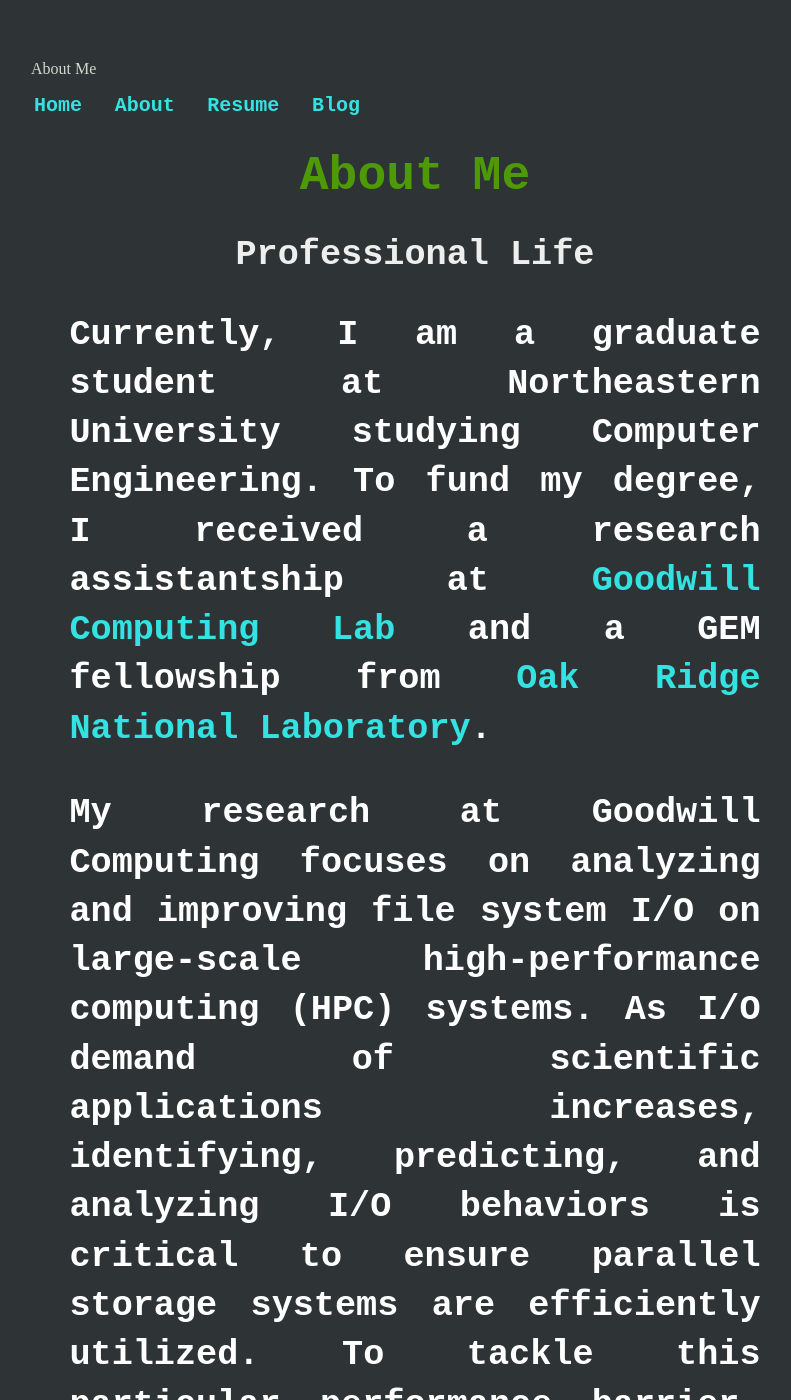
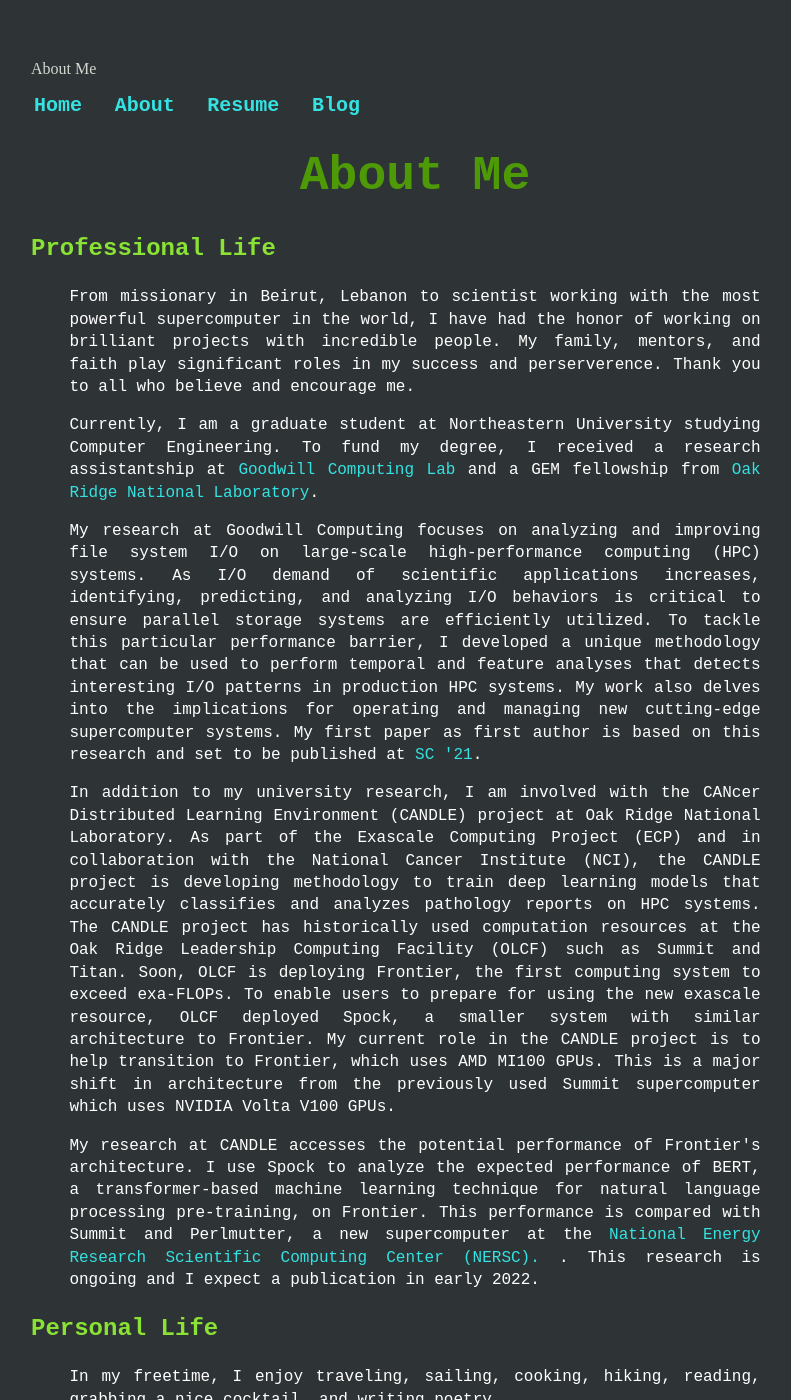
Before and after one commit to emilyjcosta5/emilyjcosta5.github.io, a Jekyll site: the page built from about/index.html, in a window 1280 px wide and 1400 px high. Shown: the whole window, without its empty margins (225-1016 px from the left). Built offline with Jekyll 4.4.1, drawn with Linux system fonts in a browser that asks for light colours; some of the changed text lies outside the part shown.

Commit message:
Adding to about me

```diff
--- a/about/index.html
+++ b/about/index.html
@@ -4,11 +4,11 @@
 ---
 
 <h1>{{ page.title }}</h1>
-
-<h2> Professional Life <h2>
+<h3> Professional Life </h3>
+<p> From missionary in Beirut, Lebanon to scientist working with the most powerful supercomputer in the world, I have had the honor of working on brilliant projects with incredible people. My family, mentors, and faith play significant roles in my success and perserverence. Thank you to all who believe and encourage me. </p>
 <p> Currently, I am a graduate student at Northeastern University studying Computer Engineering. To fund my degree, I received a research assistantship at <a href="https://goodwillcomputinglab.github.io/">Goodwill Computing Lab </a> and a GEM fellowship from <a href="https://www.ornl.gov/">Oak Ridge National Laboratory</a>. </p>
 <p> My research at Goodwill Computing focuses on analyzing and improving file system I/O on large-scale high-performance computing (HPC) systems. As I/O demand of scientific applications increases, identifying, predicting, and analyzing I/O behaviors is critical to ensure parallel storage systems are efficiently utilized. To tackle this particular performance barrier, I developed a unique methodology that can be used to perform temporal and feature analyses that detects interesting I/O patterns in production HPC systems. My work also delves into the implications for operating and managing new cutting-edge supercomputer systems. My first paper as first author is based on this research and set to be published at <a href="https://sc21.supercomputing.org/">SC '21</a>. </p>
 <p> In addition to my university research, I am involved with the CANcer Distributed Learning Environment (CANDLE) project at Oak Ridge National Laboratory. As part of the Exascale Computing Project (ECP) and in collaboration with the National Cancer Institute (NCI), the CANDLE project is developing methodology to train deep learning models that accurately classifies and analyzes pathology reports on HPC systems. The CANDLE project has historically used computation resources at the Oak Ridge Leadership Computing Facility (OLCF) such as Summit and Titan. Soon, OLCF is deploying Frontier, the first computing system to exceed exa-FLOPs. To enable users to prepare for using the new exascale resource, OLCF deployed Spock, a smaller system with similar architecture to Frontier. My current role in the CANDLE project is to help transition to Frontier, which uses AMD MI100 GPUs. This is a major shift in architecture from the previously used Summit supercomputer which uses NVIDIA Volta V100 GPUs.  </p>
 <p> My research at CANDLE accesses the potential performance of Frontier's architecture. I use Spock to analyze the expected performance of BERT, a transformer-based machine learning technique for natural language processing pre-training, on Frontier. This performance is compared with Summit and Perlmutter, a new supercomputer at the <a href="https://www.nersc.gov/">National Energy Research Scientific Computing Center (NERSC). </a>. This research is ongoing and I expect a publication in early 2022. </p>
-<h2> Personal Life <h2>
-<p> In my freetime, I enjoy sailing, cooking, hiking, reading, grabbing a nice cocktail, and writing poetry. </p>
+<h3> Personal Life </h3>
+<p> In my freetime, I enjoy traveling, sailing, cooking, hiking, reading, grabbing a nice cocktail, and writing poetry. </p>
```
